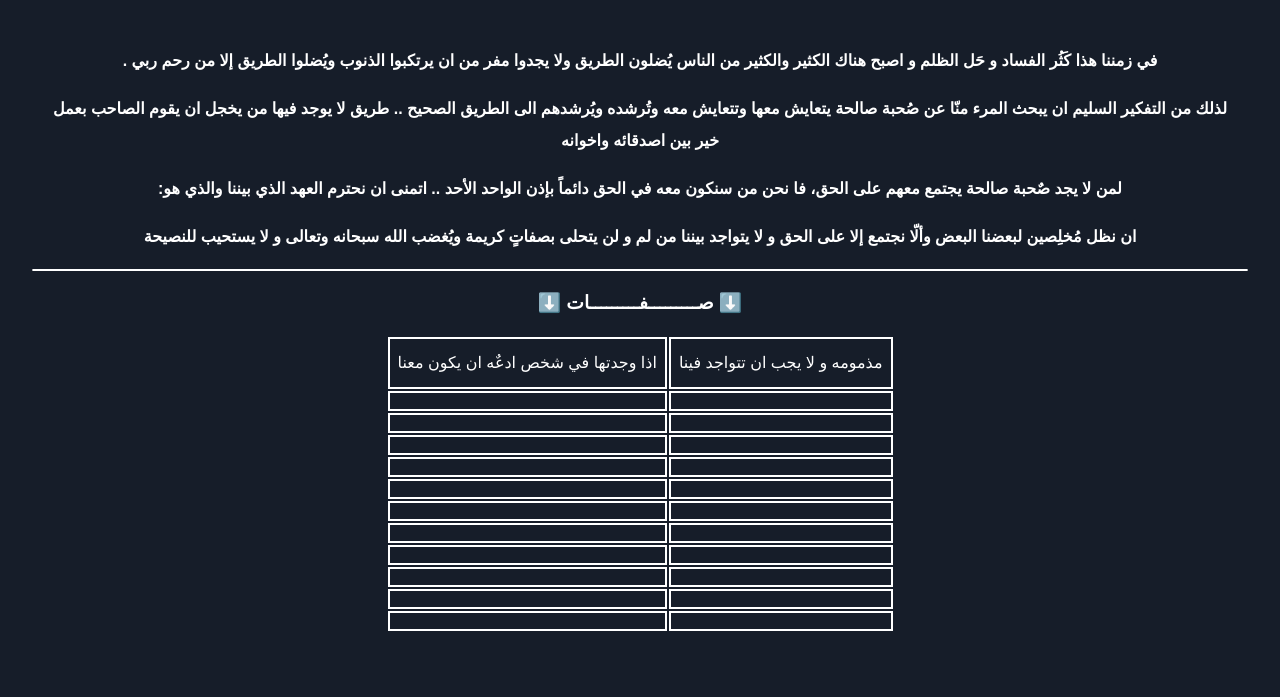
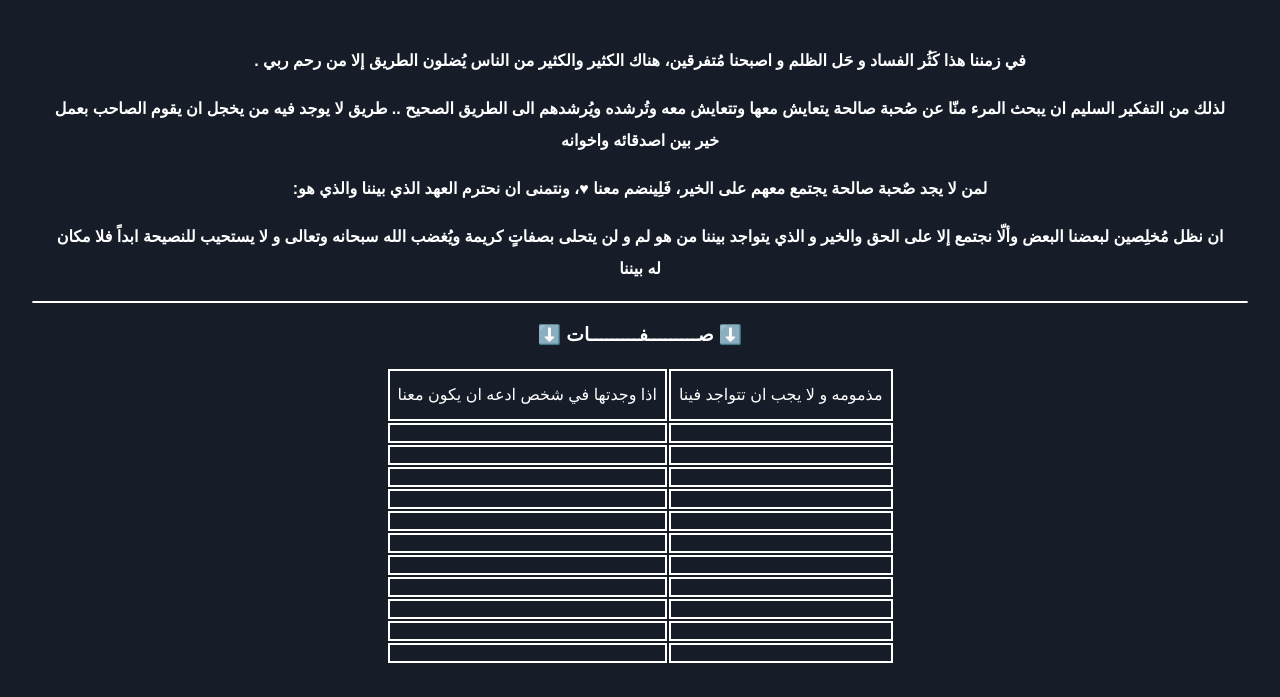
Before and after one commit to M3MD69/StaunchBrotherhood, a plain HTML site: page index.html in a window 1280 px wide. Shown: the part 107-804 px from the top of the page. Drawn offline with Linux system fonts and the light colour scheme; a web font is replaced by a local one.

Commit message:
modified:   index.html

```diff
--- a/index.html
+++ b/index.html
@@ -15,10 +15,10 @@
 <body>
     <!-- <img src="logoPage.png"> -->
     <h1>السلام عليكم و رحمة الله و بركاته</h1>
-    <h4 style="margin-top: 3rem;">في زمننا هذا كَثُر الفساد و حَل الظلم و اصبح هناك الكثير والكثير من الناس يُضلون الطريق ولا يجدوا مفر من ان يرتكبوا الذنوب ويُضلوا الطريق إلا من رحم ربي .</h4>
-    <h4>لذلك من التفكير السليم ان يبحث المرء منّا عن صُحبة صالحة يتعايش معها وتتعايش معه وتُرشده ويُرشدهم الى الطريق الصحيح .. طريق لا يوجد فيها من يخجل ان يقوم الصاحب بعمل خير بين اصدقائه واخوانه</h4>
-    <h4>لمن لا يجد صٌحبة صالحة يجتمع معهم على الحق، فا نحن من سنكون معه في الحق دائماً بإذن الواحد الأحد .. اتمنى ان نحترم العهد الذي بيننا والذي هو:</h4>
-    <h4>ان نظل مُخلِصين لبعضنا البعض وألّا نجتمع إلا على الحق و لا يتواجد بيننا من لم و لن يتحلى بصفاتٍ كريمة ويُغضب الله سبحانه وتعالى و لا يستحيب للنصيحة</h4>
+    <h4 style="margin-top: 3rem;">في زمننا هذا كَثُر الفساد و حَل الظلم و اصبحنا مُتفرقين، هناك الكثير والكثير من الناس يُضلون الطريق إلا من رحم ربي .</h4>
+    <h4>لذلك من التفكير السليم ان يبحث المرء منّا عن صُحبة صالحة يتعايش معها وتتعايش معه وتُرشده ويُرشدهم الى الطريق الصحيح .. طريق لا يوجد فيه من يخجل ان يقوم الصاحب بعمل خير بين اصدقائه واخوانه</h4>
+    <h4>لمن لا يجد صٌحبة صالحة يجتمع معهم على الخير، فَلِينضم معنا ♥، ونتمنى ان نحترم العهد الذي بيننا والذي هو:</h4>
+    <h4>ان نظل مُخلِصين لبعضنا البعض وألّا نجتمع إلا على الحق والخير و الذي يتواجد بيننا من هو لم و لن يتحلى بصفاتٍ كريمة ويُغضب الله سبحانه وتعالى و لا يستحيب للنصيحة ابداً فلا مكان له بيننا</h4>
 
     <hr>
 
@@ -26,7 +26,7 @@
         <h3>⬇️ صـــــــــفـــــــــات ⬇️</h3>
         <tr>
             <td>مذمومه و لا يجب ان تتواجد فينا</td>
-            <td>اذا وجدتها في شخص ادعٌه ان يكون معنا</td>
+            <td>اذا وجدتها في شخص ادعه ان يكون معنا</td>
         </tr>
         <tr>
             <td></td>
```
